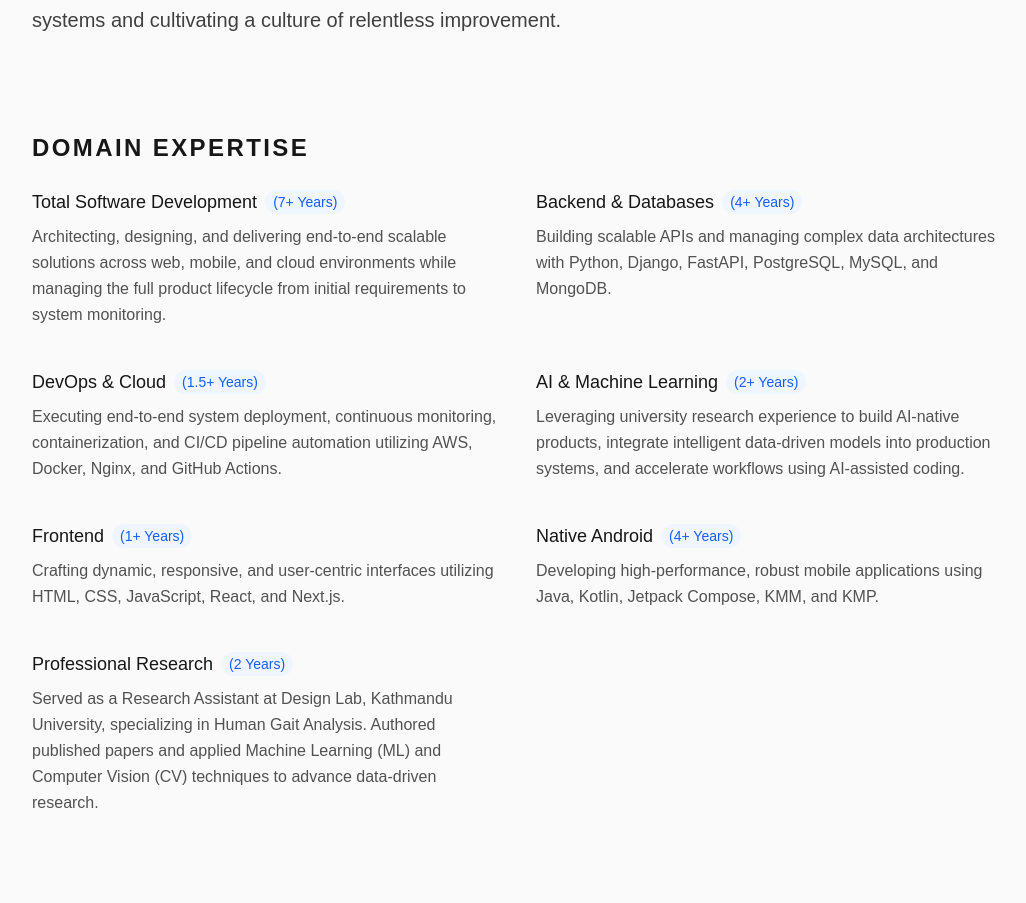
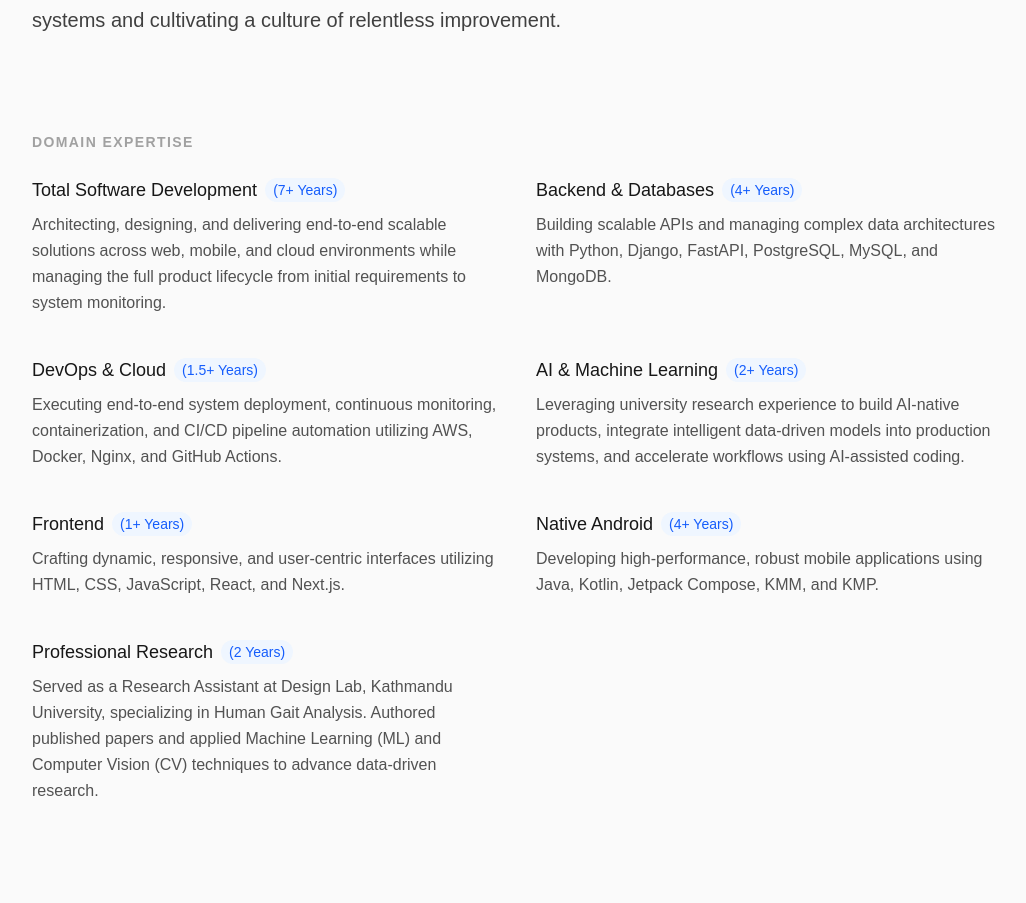
Before and after one commit to AmitGupta1994/amitgupta-portfolio, a Next.js app in the folder apps/frontend/: page / in a window 1280 px wide. Shown: the part 865-1768 px from the top of the page, without its empty margins (120-1146 px from the left). Built offline with nearby package versions, Linux system fonts and the light colour scheme; no server answers.

Commit message:
[update][expertise]

```diff
--- a/apps/frontend/src/components/ExpertiseSection.tsx
+++ b/apps/frontend/src/components/ExpertiseSection.tsx
@@ -3,28 +3,25 @@ import { expertiseData } from "@/data/expertise";
 export default function ExpertiseSection() {
   return (
     <section className="flex flex-col gap-6">
-      <h3 className="text-2xl uppercase font-bold tracking-widest text-neutral-900">
+      <h3 className="text-sm uppercase tracking-widest text-neutral-400 font-semibold">
         Domain Expertise
       </h3>
       <div className="grid grid-cols-1 md:grid-cols-2 gap-x-8 gap-y-10">
-        {expertiseData.map((item, index) => {
-          // Splitting title to make the years subtle
-          const titleMatch = item.title.match(/(.*?)\s*(\(.*?\))/);
-          const domain = titleMatch ? titleMatch[1] : item.title;
-          const years = titleMatch ? titleMatch[2] : "";
-
-          return (
+        {expertiseData.map((item, index) => (
           <div key={index} className="flex flex-col gap-2">
-              <h4 className="text-lg  text-neutral-900 flex items-center gap-2 flex-wrap">
-                {domain}
-                {years && <span className="text-sm font-medium text-blue-600 bg-blue-50 px-2 py-0.5 rounded-full">{years}</span>}
+            <h4 className="text-lg text-neutral-900 flex items-center gap-2 flex-wrap">
+              {item.domain}
+              {item.years && (
+                <span className="text-sm font-medium text-blue-600 bg-blue-50 px-2 py-0.5 rounded-full">
+                  ({item.years})
+                </span>
+              )}
             </h4>
             <p className="text-neutral-600 leading-relaxed text-sm md:text-base">
               {item.description}
             </p>
           </div>
-          );
-        })}
+        ))}
       </div>
     </section>
   );
--- a/apps/frontend/src/data/expertise.ts
+++ b/apps/frontend/src/data/expertise.ts
@@ -1,31 +1,39 @@
-export const expertiseData = [
+import { Expertise } from "@/types/expertise";
+
+export const expertiseData: Expertise[] = [
   {
-    title: "Total Software Development (7+ Years)",
+    domain: "Total Software Development",
+    years: "7+ Years",
     description: "Architecting, designing, and delivering end-to-end scalable solutions across web, mobile, and cloud environments while managing the full product lifecycle from initial requirements to system monitoring."
   },
   {
-    title: "Backend & Databases (4+ Years)",
+    domain: "Backend & Databases",
+    years: "4+ Years",
     description: "Building scalable APIs and managing complex data architectures with Python, Django, FastAPI, PostgreSQL, MySQL, and MongoDB."
   },
   {
-    title: "DevOps & Cloud (1.5+ Years)",
+    domain: "DevOps & Cloud",
+    years: "1.5+ Years",
     description: "Executing end-to-end system deployment, continuous monitoring, containerization, and CI/CD pipeline automation utilizing AWS, Docker, Nginx, and GitHub Actions."
   },
   {
-    title: "AI & Machine Learning (2+ Years)",
+    domain: "AI & Machine Learning",
+    years: "2+ Years",
     description: "Leveraging university research experience to build AI-native products, integrate intelligent data-driven models into production systems, and accelerate workflows using AI-assisted coding."
   },
-
   {
-    title: "Frontend (1+ Years)",
+    domain: "Frontend",
+    years: "1+ Years",
     description: "Crafting dynamic, responsive, and user-centric interfaces utilizing HTML, CSS, JavaScript, React, and Next.js."
   },
   {
-    title: "Native Android (4+ Years)",
+    domain: "Native Android",
+    years: "4+ Years",
     description: "Developing high-performance, robust mobile applications using Java, Kotlin, Jetpack Compose, KMM, and KMP."
   },
   {
-    title: "Professional Research (2 Years)",
+    domain: "Professional Research",
+    years: "2 Years",
     description: "Served as a Research Assistant at Design Lab, Kathmandu University, specializing in Human Gait Analysis. Authored published papers and applied Machine Learning (ML) and Computer Vision (CV) techniques to advance data-driven research."
   }
 ];
--- /dev/null
+++ b/apps/frontend/src/types/expertise.ts
@@ -0,0 +1,5 @@
+export interface Expertise {
+  domain: string;
+  years?: string;
+  description: string;
+}
```
Lines whose indentation alone changed are shown as unchanged.
